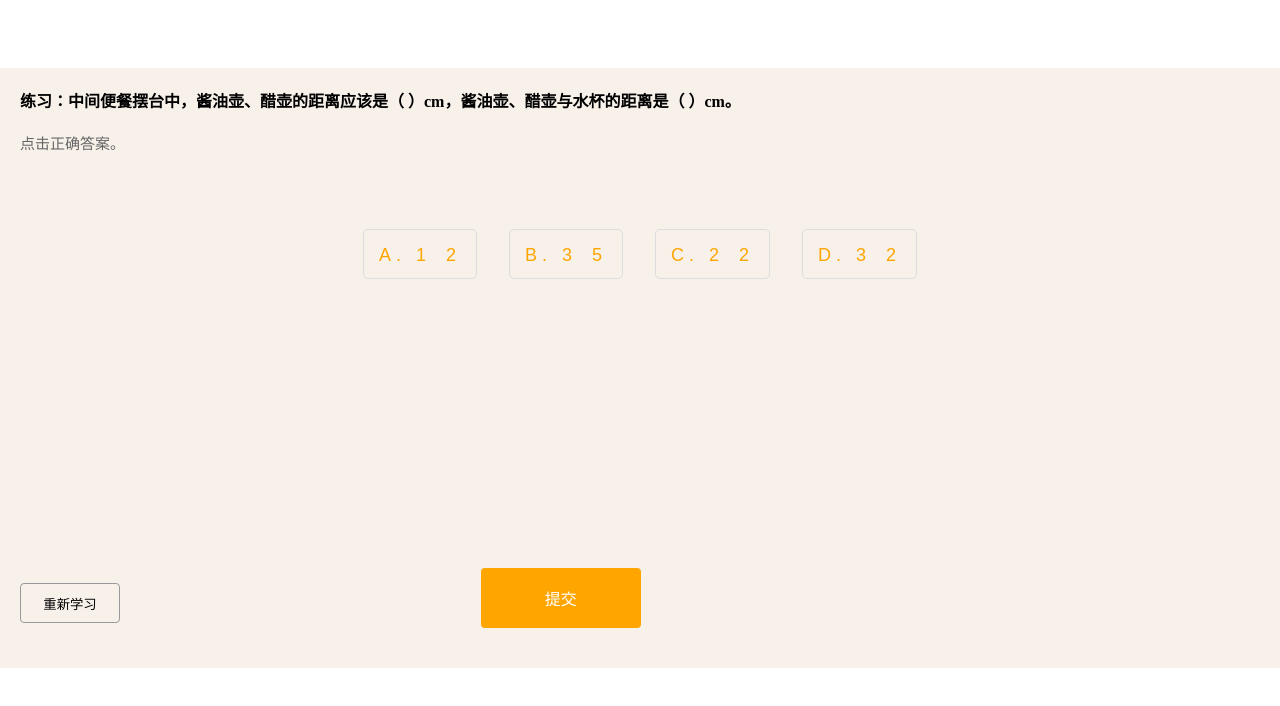
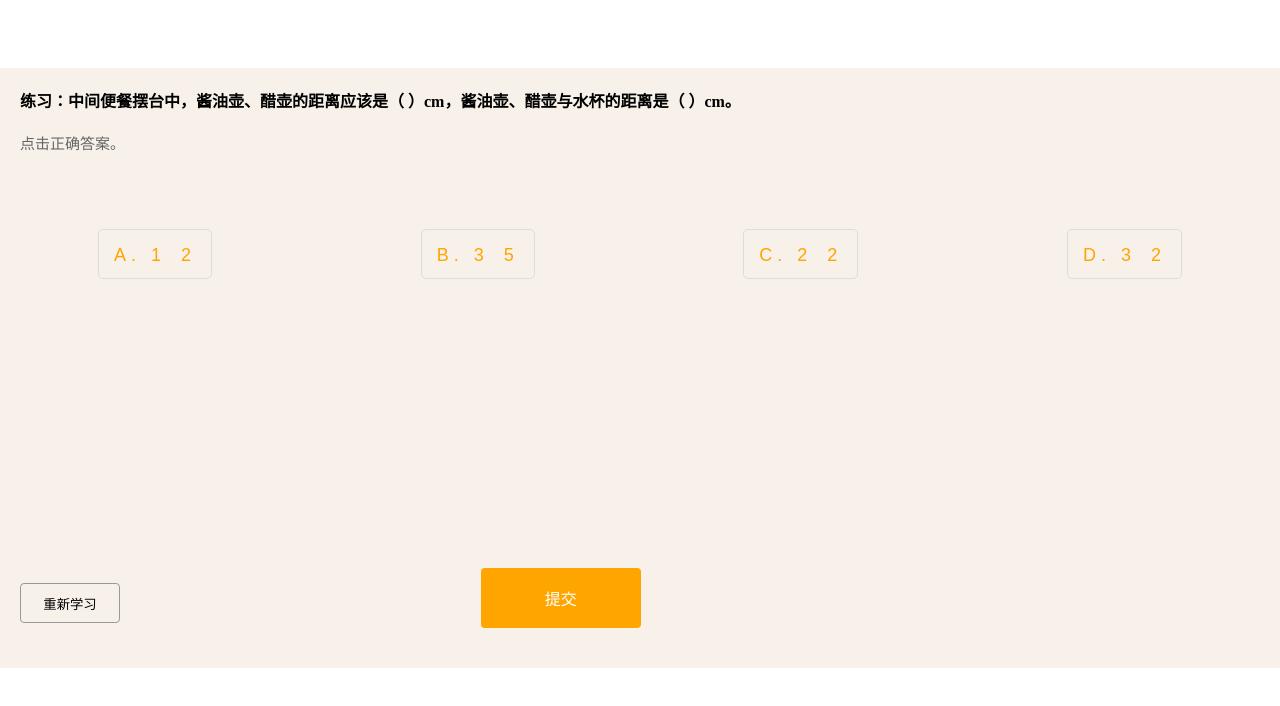
Before and after one commit to huibutterfly/pcAdmin, a Vue app: page /nine in a window 1280 px wide. Shown: the top 706 px of the page. Built offline with nearby package versions, Linux system fonts and the light colour scheme; what vue-ls would draw is missing.

Commit message:
更新布局

```diff
--- a/src/views/home/Index.vue
+++ b/src/views/home/Index.vue
@@ -90,7 +90,7 @@ export default {
       box-sizing: border-box;
       height: 300px;
       display: flex;
-      justify-content: left;
+      justify-content: space-between;
       flex-wrap: wrap;
       .dinner{
         text-align: center;
@@ -108,7 +108,7 @@ export default {
       max-width: 800px;
       display: flex;
       flex-wrap: wrap;
-      justify-content: left;
+      justify-content: space-between;
       box-sizing: border-box;
       .ware{
         cursor: pointer;
--- a/src/views/home/ninePage.vue
+++ b/src/views/home/ninePage.vue
@@ -201,7 +201,7 @@ export default {
       }
       .display-f{
         display: flex;
-        justify-content: center;
+        justify-content: space-between;
         flex-wrap:wrap;
       }
       .btnChoose{
```
